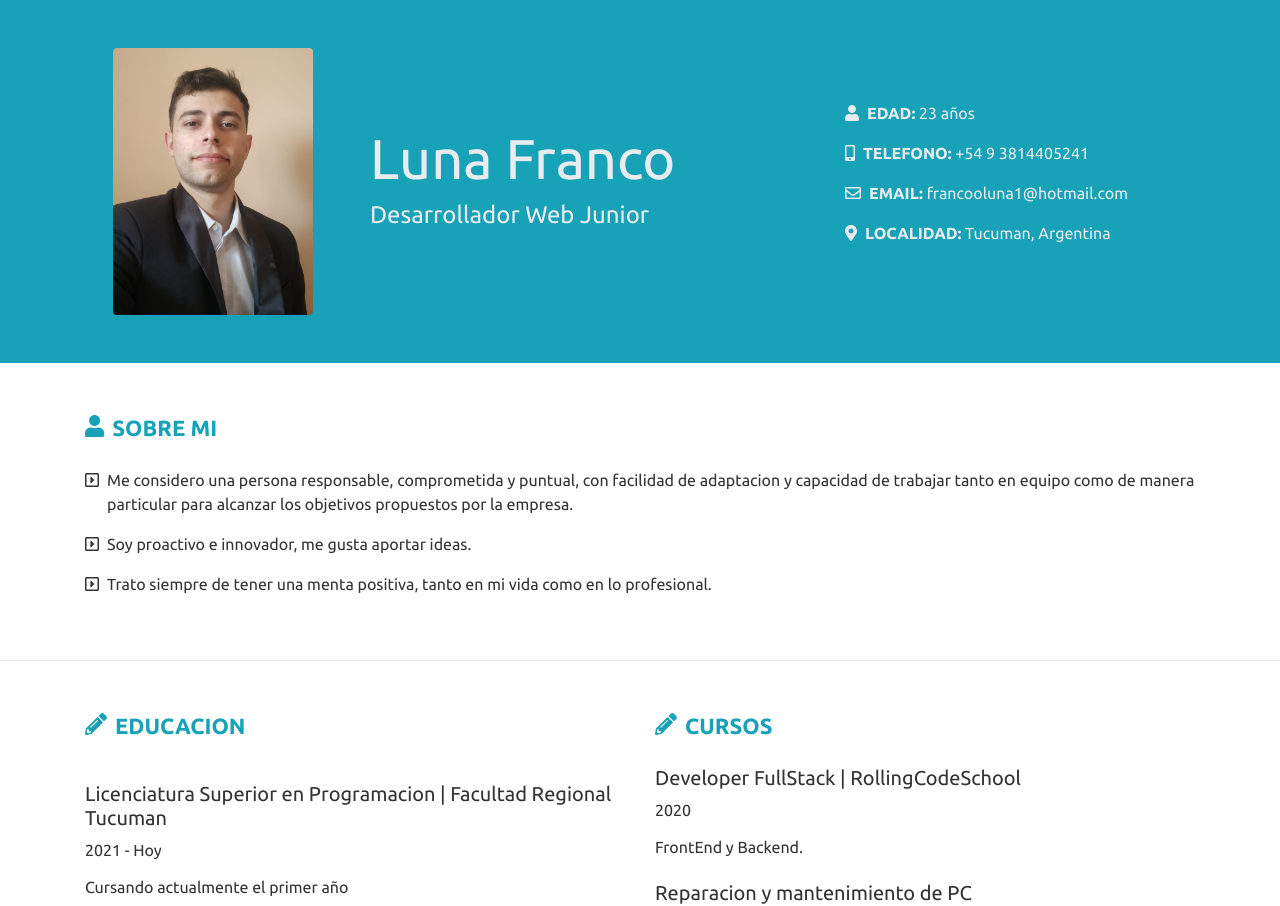
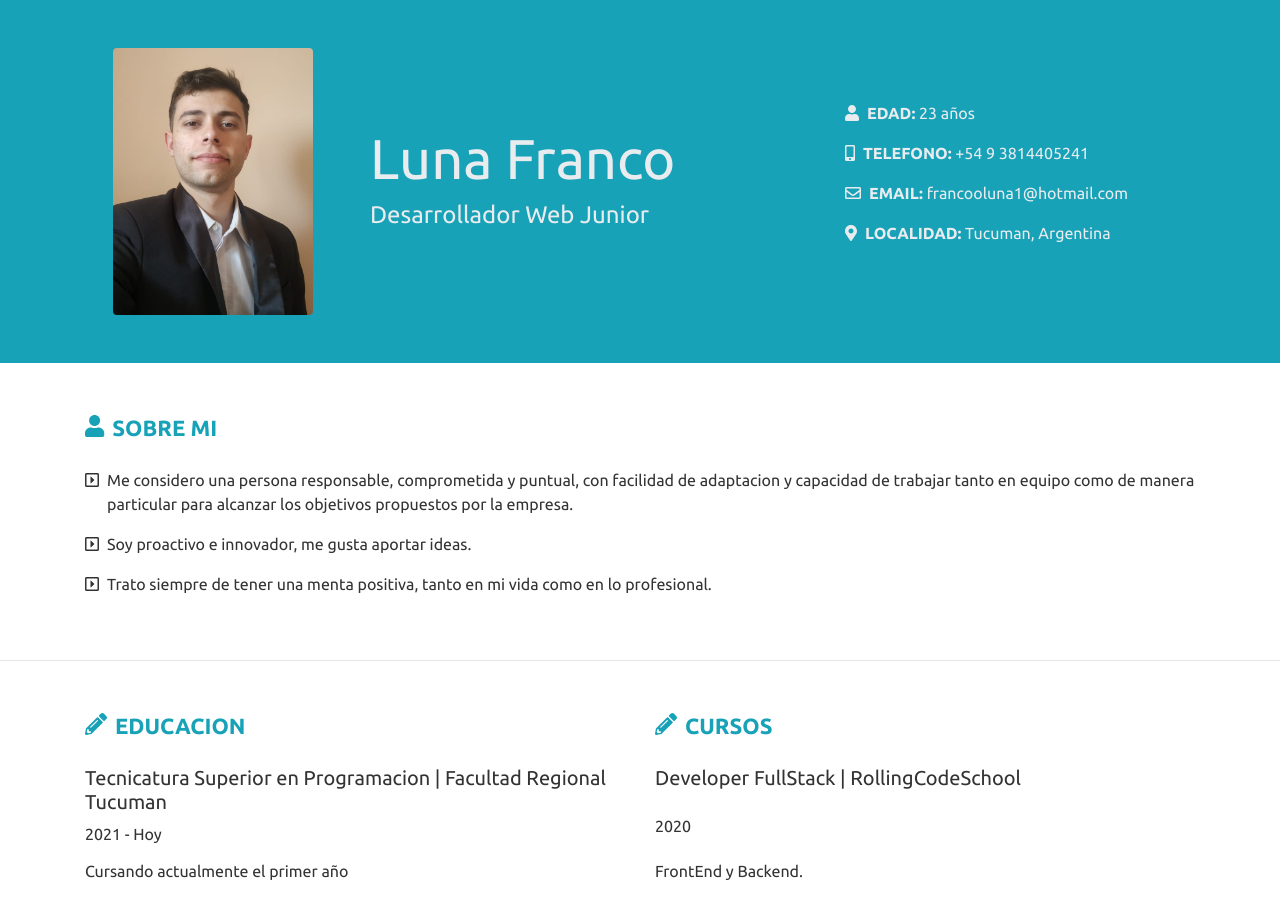
Before and after one commit to francooluna1/curriculum, a React (Create React App) app: page / in a window 1280 px wide. Shown: the top 906 px of the page. Built offline with nearby package versions, Linux system fonts and the light colour scheme.

Commit message:
Se cambio la educacion y algunos margin

```diff
--- a/src/App.js
+++ b/src/App.js
@@ -111,14 +111,14 @@ function App() {
                 <strong>EDUCACION</strong>
               </p>
             </span>
-            <div className="my-4 texto">
+            <div className="my-2 texto">
               <span>
-                <h5>Licenciatura Superior en Programacion | Facultad Regional Tucuman</h5>
+                <h5>Tecnicatura Superior en Programacion | Facultad Regional Tucuman</h5>
                 <p>2021 - Hoy</p>
                 <h6>Cursando actualmente el primer año</h6>
               </span>
             </div>
-            <div className="my-2 texto">
+            <div className="my-4 texto">
               <span>
                 <h5>Secundario Completo | Nuestra Señora de Montserrat</h5>
                 <p>2009 - 2015</p>
@@ -138,8 +138,8 @@ function App() {
             <div className="my-2 texto">
               <span>
                 <h5>Developer FullStack | RollingCodeSchool</h5>
-                <p>2020</p>
-                <h6>FrontEnd y Backend.</h6>
+                <p className="mt-4">2020</p>
+                <h6 className="mt-4">FrontEnd y Backend.</h6>
               </span>
             </div>
             <div className="my-4 texto">
```
